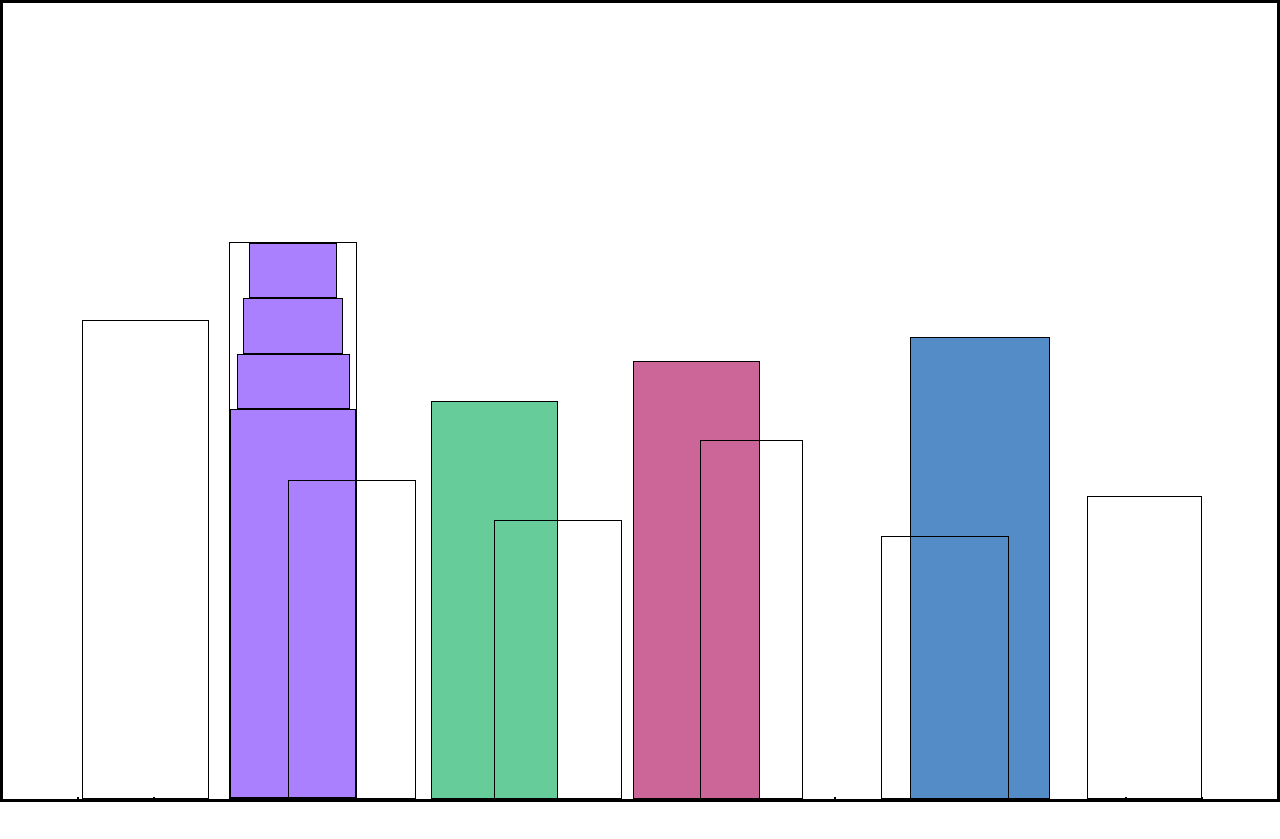
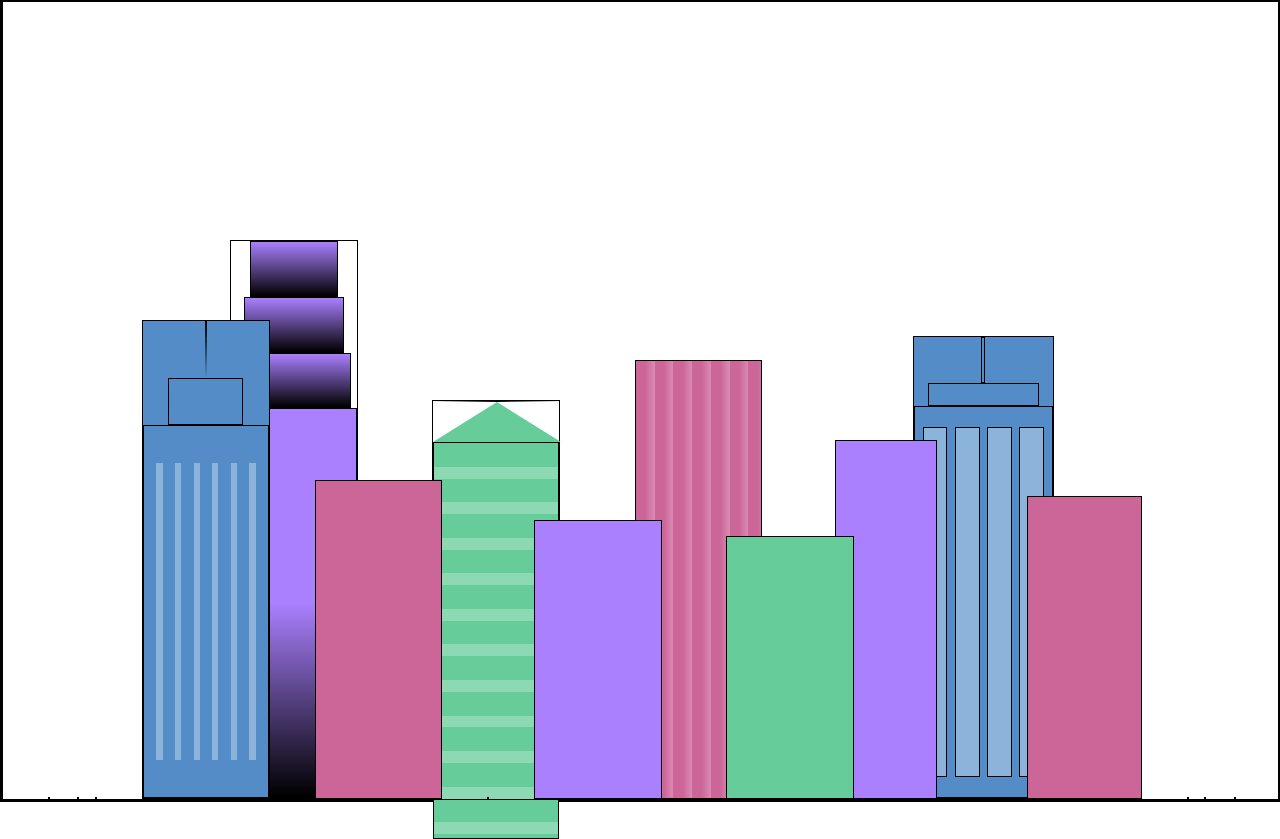
Before and after one commit to sajeedwhosane/city_skyline, a plain HTML site: page index.html in a window 1280 px wide. Before the commit the page ends 802 px from the top, so only its background shows below. Drawn offline with Linux system fonts and the light colour scheme.

Commit message:
v 0.3
foreground buildings and windows added

```diff
--- a/index.html
+++ b/index.html
@@ -2,48 +2,56 @@
 <html lang="en">
   <head>
     <meta charset="UTF-8">
-    <meta name="viewport" content="width=device-width, initial-scale=1.0">
     <title>City Skyline</title>
-    <link rel="stylesheet" href="styles.css">
+    <link href="styles.css" rel="stylesheet" />
   </head>
+
   <body>
     <div class="background-buildings">
       <div></div>
       <div></div>
-            <div class="bb1">
-                <div class="bb1a">
-
-                </div>
-                <div class="bb1b">
-
-                </div>
-                <div class="bb1c">
-
-                </div>
-                <div class="bb1d">
-
-                </div>
+      <div class="bb1 building-wrap">
+        <div class="bb1a bb1-window"></div>
+        <div class="bb1b bb1-window"></div>
+        <div class="bb1c bb1-window"></div>
+        <div class="bb1d "></div>
       </div>
       <div class="bb2">
-
+        <div class="bb2a"></div>
+        <div class="bb2b"></div>
       </div>
-            <div class="bb3">
-
+      <div class="bb3"></div>
+      <div></div>
+      <div class="bb4 building-wrap">
+        <div class="bb4a"></div>
+        <div class="bb4b"></div>
+        <div class="bb4c window-wrap">
+            <div class="bb4-window"></div>
+            <div class="bb4-window"></div>
+            <div class="bb4-window"></div>
+            <div class="bb4-window"></div>
         </div>
-            <div></div>
-            <div class="bb4">
-
       </div>
       <div></div>
       <div></div>
     </div>
+
     <div class="foreground-buildings">
-            <div class="fb1"></div>
+        <div></div>
+        <div></div>
+      <div class="fb1 building-wrap">
+        <div class="fb1a"></div>
+        <div class="fb1b"></div>
+        <div class="fb1c"></div>
+      </div>
       <div class="fb2"></div>
+      <div></div>
       <div class="fb3"></div>
       <div class="fb4"></div>
       <div class="fb5"></div>
       <div class="fb6"></div>
+      <div></div>
+      <div></div>
     </div>
   </body>
 </html>
--- a/styles.css
+++ b/styles.css
@@ -1,113 +1,198 @@
-:root{
-    --building-color1:#aa80ff;
-    --building-color2:#66cc99;
-    --building-color3:#cc6699;
+:root {
+    --building-color1: #aa80ff;
+    --building-color2: #66cc99;
+    --building-color3: #cc6699;
     --building-color4: #538cc6;
+    --window-color1:black;
+    --window-color2:#8cd9b3;
+    --window-color3:#d98cb3;
+    --window-color4:#8cb3d9;
   }
-*{
+
+  * {
     border: 1px solid black;
     box-sizing: border-box;
   }
-body{
-    margin:0;
+
+  body {
     height: 100vh;
+    margin: 0;
     overflow: hidden;
   }
-
-/* background buildings */
-
-.background-buildings{
-    width:100%;
-    height:100%;
-    display:flex;
-    align-items: flex-end;
-    justify-content: space-evenly;
-}
-.bb1{
-    width:10%;
-    height:70%;
+  .building-wrap{
     display: flex;
     flex-direction: column;
     align-items: center;
+  }
+
+  /* background-buildings */
+
+  .background-buildings, .foreground-buildings {
+    width: 100%;
+    height: 100%;
+    display: flex;
+    align-items: flex-end;
+    justify-content: space-evenly;
+    position: absolute;
+    top: 0;
+  }
+
+  .bb1 {
+    width: 10%;
+    height: 70%;
+    display: flex;
+    flex-direction: column;
+    align-items: center;
+  }
+
+  .bb1a {
+    width: 70%;
+}
+.bb1-window{
+    height: 10%;
+    background: linear-gradient(
+        var(--building-color1),
+        var(--window-color1)
+      );
+  }
+
+  .bb1b {
+    width: 80%;
+  }
+
+  .bb1c {
+    width: 90%;
+  }
+  .bb1d {
+    width: 100%;
+    height: 70%;
+    background:linear-gradient(var(--building-color1) 50%, var(--window-color1));
 
   }
-.bb1a{
-    width: 70%;
-    height:10%;
-    background-color: var(--building-color1);
+
+  .bb2 {
+    width: 10%;
+    height: 50%;
   }
-.bb1b{
-    width: 80%;
-    height:10%;
-    background-color: var(--building-color1);
+  .bb2a{
+    border-bottom: 5vh solid var(--building-color2);;
+    border-left: 5vw solid transparent;
+    border-right: 5vw solid transparent;
+
   }
-.bb1c{
-    width:90%;
-    height:10%;
-    background-color: var(--building-color1);
-}
-.bb1d{
+  .bb2b{
     width:100%;
-    height:70%;
-    background-color: var(--building-color1);
+    height:100%;
+    background: repeating-linear-gradient(
+        var(--building-color2) 0%,
+        var(--building-color2) 6%,
+        var(--window-color2) 6%,
+        var(--window-color2) 9%
+      );
   }
 
 
-.bb2{
+  .bb3 {
     width: 10%;
-    height: 50%;
-    background-color: var(--building-color2,green);
+    height: 55%;
+    background: repeating-linear-gradient(
+        90deg,
+        var(--building-color3),
+        var(--building-color3),
+        var(--window-color3) 15%
+      );
   }
 
-.bb3{
-    width: 10%;
-    height: 55%;
-    background-color: var(--building-color3,pink);
-}
-
-.bb4{
+  .bb4 {
     width: 11%;
     height: 58%;
     background-color: var(--building-color4);
   }
 
-/* foreground buildings */
-.foreground-buildings{
+  .bb4a{
+    width: 3%;
+    height:10%;
+    background-color: var(--building-color4);
+  }
+  .bb4b{
+    width: 80%;
+    height:5%;
+    background-color: var(--building-color4);
+  }
+  .bb4c{
     width: 100%;
-    height: 100%;
-    position: absolute;
-    top:0;
+    height:85%;
+    background-color: var(--building-color4);
+  }
+  .bb4-window{
+    width:18%;
+    height:90%;
+    background-color: var(--window-color4);
+  }
+.window-wrap{
   display:flex;
-    align-items: flex-end;
+  align-items:center;
   justify-content: space-evenly;
 }
-
-/* Give the six new elements these width and height values: 10% and 60% to .fb1,
-10% and 40% to .fb2, 10% and 35% to .fb3, 8% and 45% to .fb4, 10% and 33% to .fb5, and 9% and 38% to .fb6. */
-
-
-.fb1{
+  /* foreground buildings */
+  .fb1 {
     width: 10%;
-height:60%;
+    height: 60%;
+     background-color:var(--building-color4);
+  }
+  .fb1a{
+    border-bottom:7vh solid var(--building-color4);
+  }
+  .fb1b{
+    width:60%;
+    height:10%;
+  }
+  .fb1c{
+    width:100%;
+    height:80%;
+    background: repeating-linear-gradient(
+        90deg,
+        var(--building-color4) 0%,
+        var(--building-color4) 10%,
+        transparent 10%,
+        transparent 15%
+      ),  repeating-linear-gradient(
+        var(--building-color4) 0%,
+        var(--building-color4) 10%,
+        var(--window-color4) 10%,
+        var(--window-color4) 90%
+      );
+  }
+  .fb2 {
+    width: 10%;
+    height: 40%;
+     background-color:var(--building-color3);
   }
 
-.fb2{
+  .fb3 {
     width: 10%;
-    height:40%;
+    height: 35%;
+    background-color:var(--building-color1);
   }
-.fb3{
-    width:10%;
-    height:35%;
+
+  .fb4 {
+    width: 8%;
+    height: 45%;
+     background-color:var(--building-color1);
+     position:relative;
+     left:10%;
   }
-.fb4{
-    width:8%;
-    height: 45%;
+
+  .fb5 {
+    width: 10%;
+    height: 33%;
+     background-color:var(--building-color2);
+     position:relative;
+    right:10%;
   }
-.fb5{
-    width: 10%;
-    height:33%;
-}
-.fb6{
+
+  .fb6 {
     width: 9%;
     height: 38%;
+     background-color:var(--building-color3);
   }
```
Lines whose indentation alone changed are shown as unchanged.
